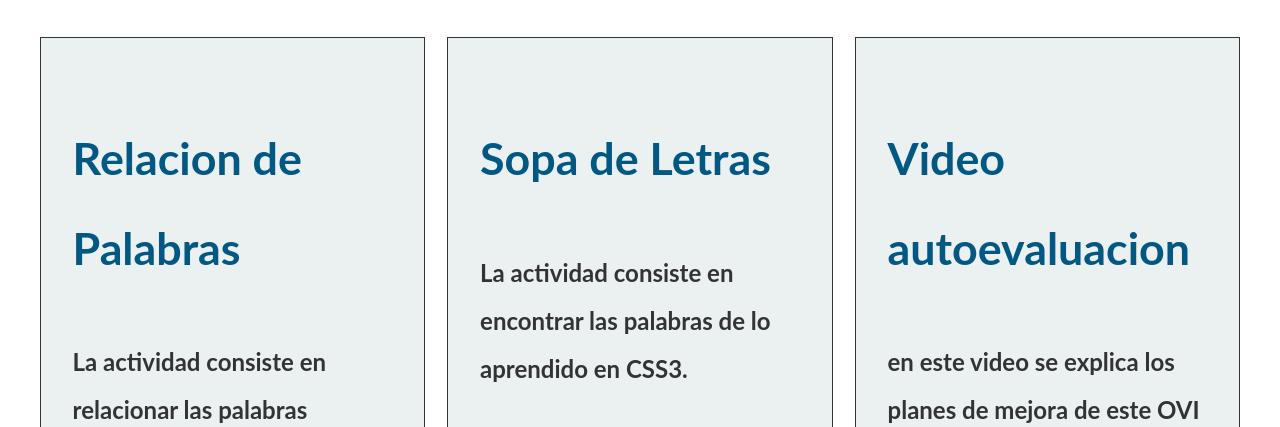
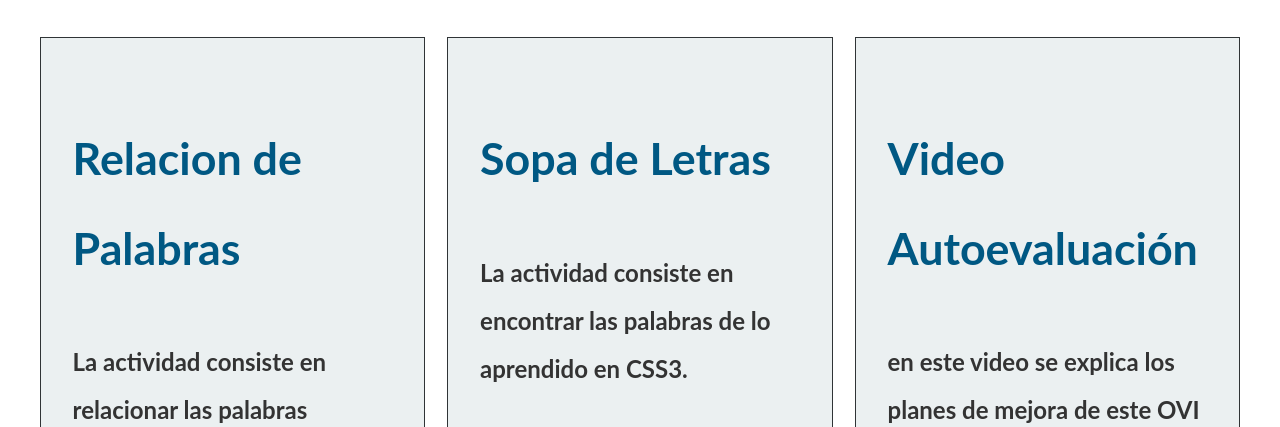
Before and after one commit to JHONERICK21/OVI-CSS3-2021, a plain HTML site: page autoevaluacion.html in a window 1280 px wide. Shown: the part 1123-1550 px from the top of the page. Drawn offline with Linux system fonts and the light colour scheme.

Commit message:
Update autoevaluacion.html

```diff
--- a/autoevaluacion.html
+++ b/autoevaluacion.html
@@ -68,7 +68,7 @@
 
 							<div class="contenido-anuncio">
 								<h3 class="subtitulo">
-									Video autoevaluacion
+									Video Autoevaluación
 								</h3>
 								<p class="parrafo">en este video se explica los planes de mejora de este OVI</p>
 								<iframe class="seccion contenedor" width="560" height="315" src="https://www.youtube.com/embed/Ok6_KAfgtlQ" title="YouTube video player" frameborder="0" allow="accelerometer; autoplay; clipboard-write; encrypted-media; gyroscope; picture-in-picture" allowfullscreen></iframe>
```
